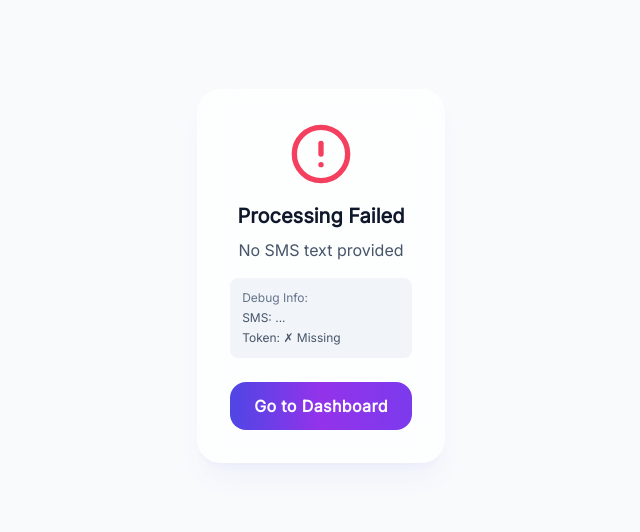
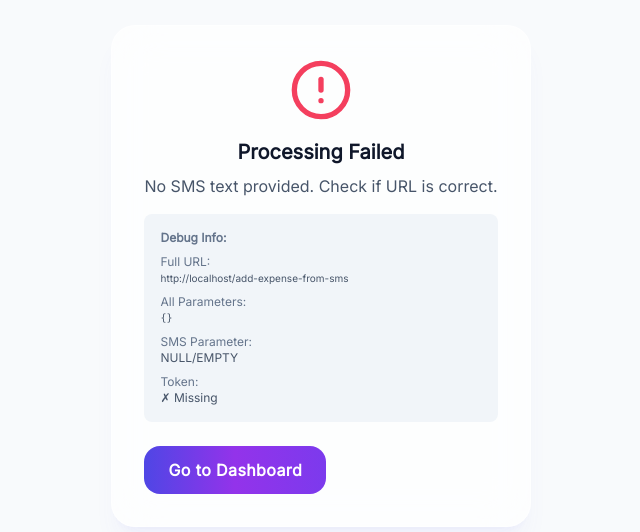
Before and after one commit to kunal12203/Webapp-expense, a React (Vite) app in the folder frontend/: page /add-expense-from-sms in a window 1280 px wide. Shown: the part 124-656 px from the top of the page, without its empty margins (319-959 px from the left). Built offline with nearby package versions, Linux system fonts and the light colour scheme; no server answers.

Commit message:
version-4.7.15 testing

```diff
--- a/frontend/src/components/SMSProcessor.tsx
+++ b/frontend/src/components/SMSProcessor.tsx
@@ -10,14 +10,25 @@ const SMSProcessor = () => {
 
   useEffect(() => {
     const processSMS = async () => {
-      const sms = searchParams.get("sms");
+      // Try multiple ways to get SMS parameter
+      const smsFromParams = searchParams.get("sms");
+      const allParams = Object.fromEntries(searchParams.entries());
+
+      console.log("All URL params:", allParams);
+      console.log("Raw URL:", window.location.href);
+      console.log("SMS from searchParams:", smsFromParams);
+
+      // Try to extract from raw URL as fallback
+      const urlObj = new URL(window.location.href);
+      const smsFromURL = urlObj.searchParams.get("sms");
+
+      console.log("SMS from URL object:", smsFromURL);
+
+      const sms = smsFromParams || smsFromURL;
       const urlToken = searchParams.get("token");
 
-      console.log("Raw SMS param:", sms);
-      console.log("Token:", urlToken);
-
       if (!sms || sms.trim() === "") {
-        setError("No SMS text provided");
+        setError("No SMS text provided. Check if URL is correct.");
         setProcessing(false);
         return;
       }
@@ -32,7 +43,7 @@ const SMSProcessor = () => {
         // Decode the SMS text properly (searchParams.get already decodes URL encoding)
         const decodedSMS = sms.trim();
 
-        console.log("Decoded SMS:", decodedSMS);
+        console.log("Processing SMS:", decodedSMS.substring(0, 100));
 
         // Call backend API to parse SMS using token from URL
         const API_BASE = import.meta.env.VITE_API_URL || "https://webapp-expense.onrender.com";
@@ -72,22 +83,46 @@ const SMSProcessor = () => {
   }, [searchParams, navigate]);
 
   if (error) {
+    const allParams = Object.fromEntries(searchParams.entries());
+
     return (
       <div className="min-h-screen flex flex-col items-center justify-center p-4 bg-slate-50 dark:bg-slate-900">
-        <div className="glass-card max-w-md p-8 text-center">
+        <div className="glass-card max-w-2xl p-8 text-center">
           <AlertCircle className="w-16 h-16 text-rose-500 mx-auto mb-4" />
           <h2 className="text-xl font-bold text-slate-900 dark:text-white mb-2">
             Processing Failed
           </h2>
           <p className="text-slate-600 dark:text-slate-400 mb-4">{error}</p>
-          <div className="bg-slate-100 dark:bg-slate-800 p-3 rounded-lg mb-6 text-xs text-left">
-            <p className="text-slate-500 dark:text-slate-400 mb-1">Debug Info:</p>
-            <p className="text-slate-600 dark:text-slate-300 break-all">
-              SMS: {searchParams.get("sms")?.substring(0, 50)}...
-            </p>
-            <p className="text-slate-600 dark:text-slate-300 mt-1">
-              Token: {searchParams.get("token") ? "✓ Present" : "✗ Missing"}
-            </p>
+          <div className="bg-slate-100 dark:bg-slate-800 p-4 rounded-lg mb-6 text-xs text-left space-y-2">
+            <p className="text-slate-500 dark:text-slate-400 font-bold mb-2">Debug Info:</p>
+
+            <div>
+              <p className="text-slate-500 dark:text-slate-400">Full URL:</p>
+              <p className="text-slate-600 dark:text-slate-300 break-all text-[10px]">
+                {window.location.href}
+              </p>
+            </div>
+
+            <div>
+              <p className="text-slate-500 dark:text-slate-400">All Parameters:</p>
+              <pre className="text-slate-600 dark:text-slate-300 text-[10px] overflow-auto">
+                {JSON.stringify(allParams, null, 2)}
+              </pre>
+            </div>
+
+            <div>
+              <p className="text-slate-500 dark:text-slate-400">SMS Parameter:</p>
+              <p className="text-slate-600 dark:text-slate-300 break-all">
+                {searchParams.get("sms") || "NULL/EMPTY"}
+              </p>
+            </div>
+
+            <div>
+              <p className="text-slate-500 dark:text-slate-400">Token:</p>
+              <p className="text-slate-600 dark:text-slate-300">
+                {searchParams.get("token") ? "✓ Present" : "✗ Missing"}
+              </p>
+            </div>
           </div>
           <button
             onClick={() => navigate("/")}
```
